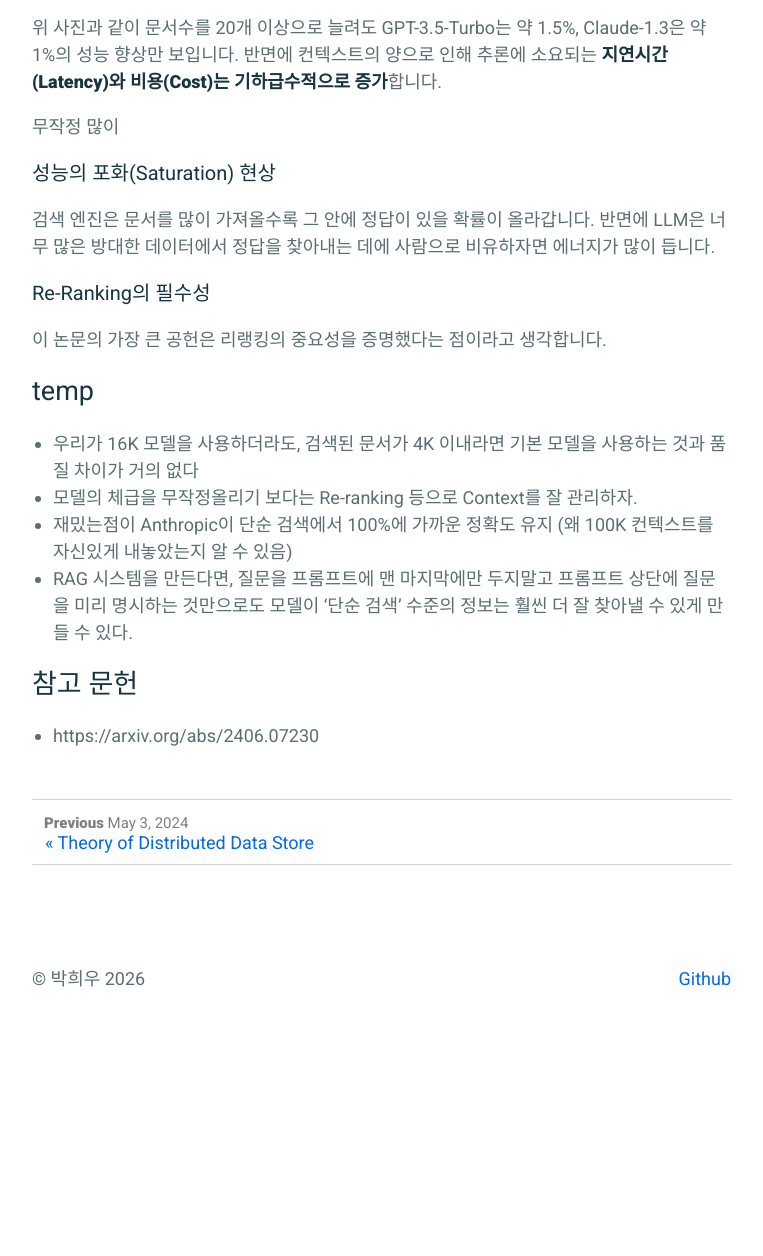
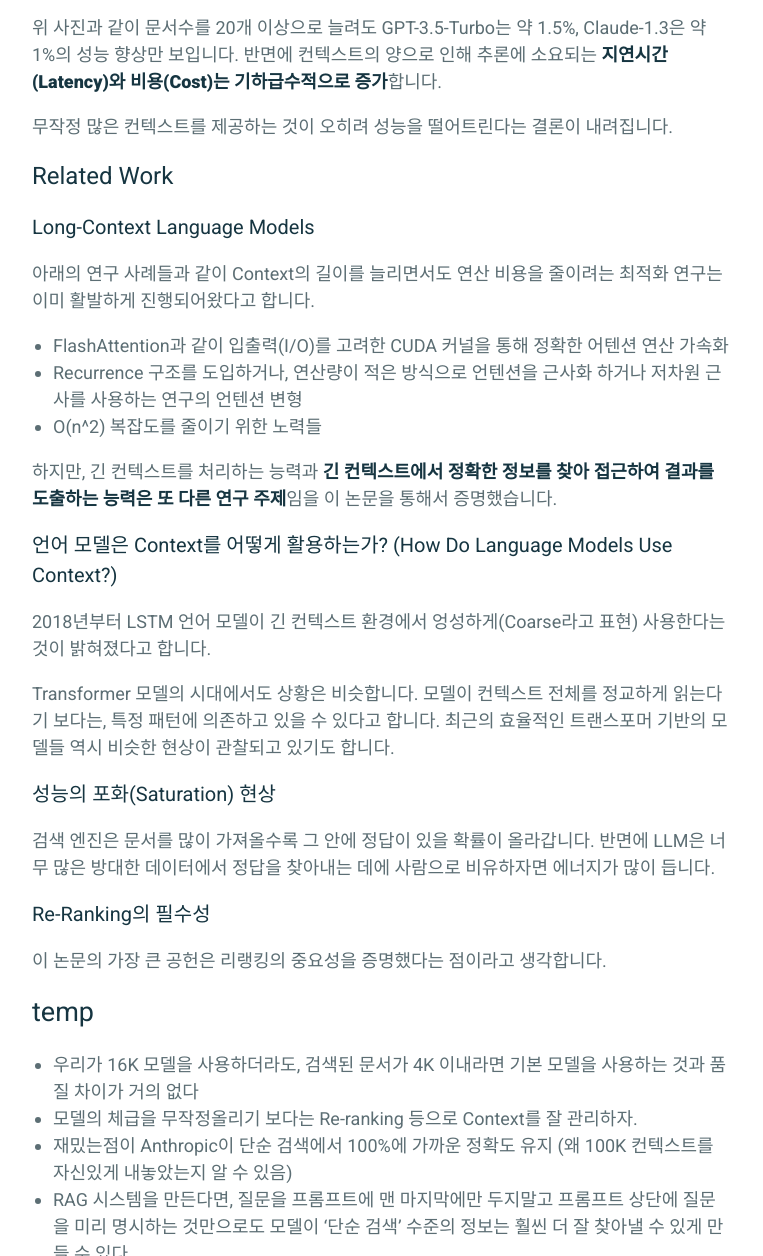
Before and after one commit to parkhuiwo0/parkhuiwo0.github.io, a Jekyll site: the page built from _posts/2026-03-27-Lost-In-the-Middle.md, in a window 1280 px wide and 1400 px high, scrolled down 10567 px, cut to the strip 144-1400 px from the top of the window. Shown: the whole strip, without its empty margins (258-1021 px from the left). Built offline with Jekyll 4.4.1, drawn with Linux system fonts in a browser that asks for light colours; before the commit the page ends 11803 px from its top, so only the background shows below that.

Commit message:
Update 2026-03-27-Lost-In-the-Middle.md

```diff
--- a/_posts/2026-03-27-Lost-In-the-Middle.md
+++ b/_posts/2026-03-27-Lost-In-the-Middle.md
@@ -285,7 +285,29 @@ Decoder Only모델과 Encoder-Decoder 모델을 대략 설명하자면 다음과
 위 사진과 같이 문서수를 20개 이상으로 늘려도 GPT-3.5-Turbo는 약 1.5%, Claude-1.3은 약 1%의 성능 향상만 보입니다.
 반면에 컨텍스트의 양으로 인해 추론에 소요되는 **지연시간(Latency)와 비용(Cost)는 기하급수적으로 증가**합니다.
 
-무작정 많이
+무작정 많은 컨텍스트를 제공하는 것이 오히려 성능을 떨어트린다는 결론이 내려집니다.
+
+## Related Work
+### Long-Context Language Models
+아래의 연구 사례들과 같이 Context의 길이를 늘리면서도 연산 비용을 줄이려는 최적화 연구는 이미 활발하게 진행되어왔다고 합니다.
+
+- FlashAttention과 같이 입출력(I/O)를 고려한 CUDA 커널을 통해 정확한 어텐션 연산 가속화
+- Recurrence 구조를 도입하거나, 연산량이 적은 방식으로 언텐션을 근사화 하거나 저차원 근사를 사용하는 연구의 언텐션 변형
+- O(n^2) 복잡도를 줄이기 위한 노력들
+
+하지만, 긴 컨텍스트를 처리하는 능력과 **긴 컨텍스트에서 정확한 정보를 찾아 접근하여 결과를 도출하는 능력은 또 다른 연구 주제**임을 이 논문을 통해서 증명했습니다.
+
+### 언어 모델은 Context를 어떻게 활용하는가? (How Do Language Models Use Context?)
+2018년부터 LSTM 언어 모델이 긴 컨텍스트 환경에서 엉성하게(Coarse라고 표현) 사용한다는 것이 밝혀졌다고 합니다.
+
+Transformer 모델의 시대에서도 상황은 비슷합니다. 모델이 컨텍스트 전체를 정교하게 읽는다기 보다는, 특정 패턴에 의존하고 있을 수 있다고 합니다.
+최근의 효율적인 트랜스포머 기반의 모델들 역시 비슷한 현상이 관찰되고 있기도 합니다.
+
+
+
+
+
+
 
 ### 성능의 포화(Saturation) 현상
 검색 엔진은 문서를 많이 가져올수록 그 안에 정답이 있을 확률이 올라갑니다. 반면에 LLM은 너무 많은 방대한 데이터에서 정답을 찾아내는 데에 사람으로 비유하자면 에너지가 많이 듭니다.
```
